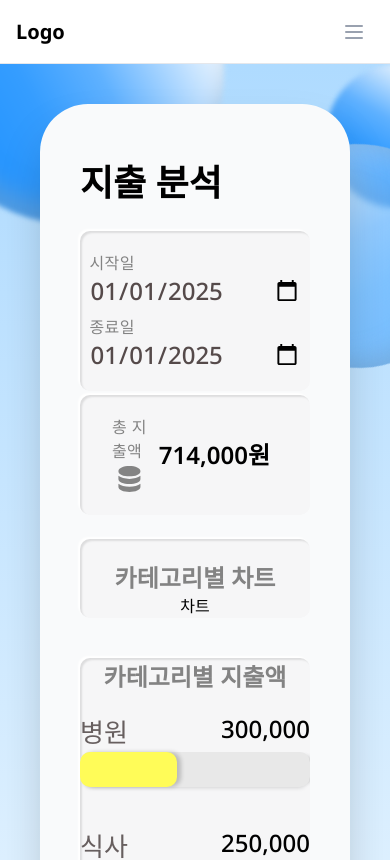
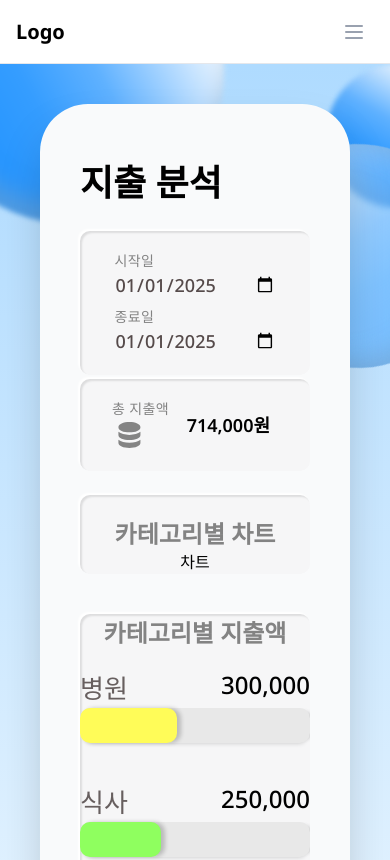
Before and after one commit to oding01/Expense-Tracker, a React (Vite) app: page /analyze in a window 390 px wide. Shown: the top 860 px of the page. Built offline with nearby package versions, Linux system fonts and the light colour scheme.

Commit message:
분석 페이지 CSS 변경 index.css - breakpoint를 더 넣음(하드코딩 느낌 나는데.. 평가좀 해주십쇼) AnalyzeChoice - 최소한의 찌그러지는거 방지 AnalyzeList - Progress Bar Transition 추가

```diff
--- a/src/components/Analyze/AnalyzeChoice.tsx
+++ b/src/components/Analyze/AnalyzeChoice.tsx
@@ -7,39 +7,39 @@ export const AnalyzeChoice = () => {
 	return (
 		<div className='flex flex-initial flex-col tablet:flex-row gap-1 justify-start w-full tablet:gap-10 px-10'>
 			<div className='relative flex-1 flex flex-col justify-start items-center bg-[#f6f6f7] rounded-[10px] shadow-analyze-box w-full h-full p-[20px]'>
-				<div className='flex flex-col justify-between items-center tablet:flex-row flex-1 gap-2 w-full'>
+				<div className='flex flex-col justify-between items-center analyzechoice:flex-row flex-1 gap-2 w-full'>
 					<div className='flex flex-1 flex-col'>
 						<label
-							className='text-[#838383] text-base font-medium tracking-wide'
+							className='text-[#838383] text-sm font-medium tracking-wide mobile:text-base'
 							htmlFor='시작일'
 						>
 							시작일
 						</label>
 						<input
 							type='date'
-							className='text-2xl font-medium text-[#554a4a]'
+							className='text-lg mobile:text-2xl font-medium text-[#554a4a]'
 							value='2025-01-01'
 						/>
 					</div>
 					<div className='flex flex-col flex-1'>
 						<label
-							className='text-[#838383] text-base font-medium tracking-wide'
+							className='text-[#838383] text-sm font-medium tracking-wide mobile:text-base'
 							htmlFor='종료일'
 						>
 							종료일
 						</label>
 						<input
-							className='text-2xl font-medium text-[#554a4a]'
+							className='text-lg mobile:text-2xl font-medium text-[#554a4a] '
 							type='date'
 							value='2025-01-01'
 						/>
 					</div>
 				</div>
 			</div>
-			<div className='relative flex flex-1 flex-row justify-start items-center bg-[#f6f6f7] rounded-[10px] shadow-analyze-box w-full h-full p-[20px]'>
-				<div className='ml-3 flex flex-1 flex-col'>
+			<div className='relative flex flex-1 flex-row justify-center items-center bg-[#f6f6f7] rounded-[10px] shadow-analyze-box w-full h-[160px] analyzechoice:h-full p-[20px]'>
+				<div className='ml-3 flex flex-1 flex-col h-full justify-center'>
 					<label
-						className='text-[#838383] text-base font-medium tracking-wide'
+						className='text-[#838383] text-sm mobile:text-base font-medium tracking-wide'
 						htmlFor='총 지출액'
 					>
 						총 지출액
@@ -49,8 +49,8 @@ export const AnalyzeChoice = () => {
 						className='w-[34px] h-[32px]'
 					></img>
 				</div>
-				<div className='flex justify-between mr-5'>
-					<div className='font-semibold text-2xl'>
+				<div className='flex justify-between mr-5 h-full items-center'>
+					<div className='font-semibold text-lg mobile:text-2xl'>
 						{addComma(totalPrice ?? 0)}원
 					</div>
 				</div>
--- a/src/components/Analyze/AnalyzeList.tsx
+++ b/src/components/Analyze/AnalyzeList.tsx
@@ -1,12 +1,31 @@
+import { useEffect, useState, useContext } from 'react'
 import { AnalyzeContext } from '@/components/Analyze/AnalyzeContext'
 import { addComma } from '@/utils/money'
-import { useContext } from 'react'
 
 const color = ['#5fb1ff', '#fffc58', '#8fff5f', '#df0000']
+
+interface widthType {
+	[key: number]: string
+}
 
 export const AnalyzeList = () => {
 	const { progressBarWidth, consumptionCombinedData } =
 		useContext(AnalyzeContext)
+
+	const [animatedWidth, setAnimatedWidth] = useState<widthType>({})
+
+	useEffect(() => {
+		if (!consumptionCombinedData) return
+		const updatedWidths = consumptionCombinedData.reduce<widthType>(
+			(acc, data) => {
+				acc[data.id] = `${progressBarWidth ? progressBarWidth[data.id] : 0}%`
+				return acc
+			},
+			{},
+		)
+		setAnimatedWidth(updatedWidths)
+	}, [consumptionCombinedData, progressBarWidth])
+
 	return (
 		<div className='flex flex-col w-full h-[500px] items-center flex-1'>
 			<div className='relative flex flex-col justify-start items-center bg-[#f6f6f7] rounded-[10px] shadow-analyze-box w-full h-full tablet:p-[24px]'>
@@ -15,8 +34,7 @@ export const AnalyzeList = () => {
 				</div>
 				<div className='overscroll-y-auto overflow-hidden w-full h-full'>
 					<ul className='flex flex-col flex-initial w-full h-full mt-5 gap-10 overflow-y-scroll pb-10'>
-						{consumptionCombinedData?.map((data) => {
-							return (
+						{consumptionCombinedData?.map((data) => (
 							<li
 								key={data.id}
 								className='flex flex-col flex-initial text-black'
@@ -31,16 +49,15 @@ export const AnalyzeList = () => {
 								</div>
 								<div className='flex-1 w-full h-[35px] bg-[#e8e8e8] rounded-[10px] shadow-analyze-chart'>
 									<div
-											className='h-[35px] rounded-[10px] shadow-analyze-progress-bar'
+										className='h-[35px] rounded-[10px] shadow-analyze-progress-bar transition-[width] duration-400 ease-in-out'
 										style={{
-												width: `${progressBarWidth ? progressBarWidth[data.id] : 0}%`,
+											width: animatedWidth[data.id] || '0%',
 											backgroundColor: color[data.id % 4],
 										}}
 									/>
 								</div>
 							</li>
-							)
-						})}
+						))}
 					</ul>
 				</div>
 			</div>
--- a/src/index.css
+++ b/src/index.css
@@ -7,6 +7,8 @@
 @theme {
 	--breakpoint-tablet: 744px;
 	--breakpoint-desktop: 1440px;
+	--breakpoint-mobile: 393px;
+	--breakpoint-analyzechoice: 1100px;
 	--shadow-white-box: -12px -12px 24px 0 #c5deff inset;
 	--shadow-blue-box: 0px 12px 24px #389dff99, inset -12px -12px 24px #0084ff,
 		inset 6px 6px 12px #49a6ff40;
```
Lines whose indentation alone changed are shown as unchanged.
